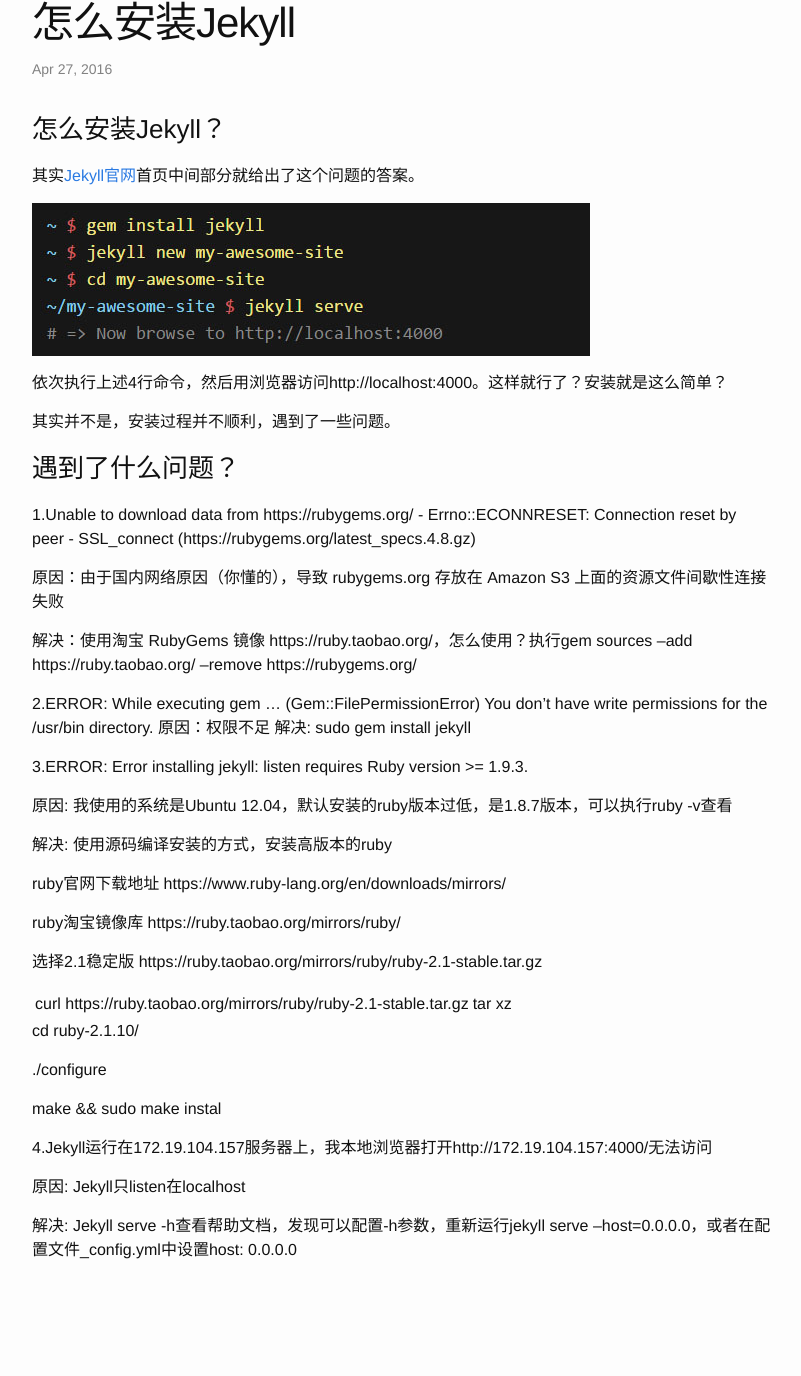
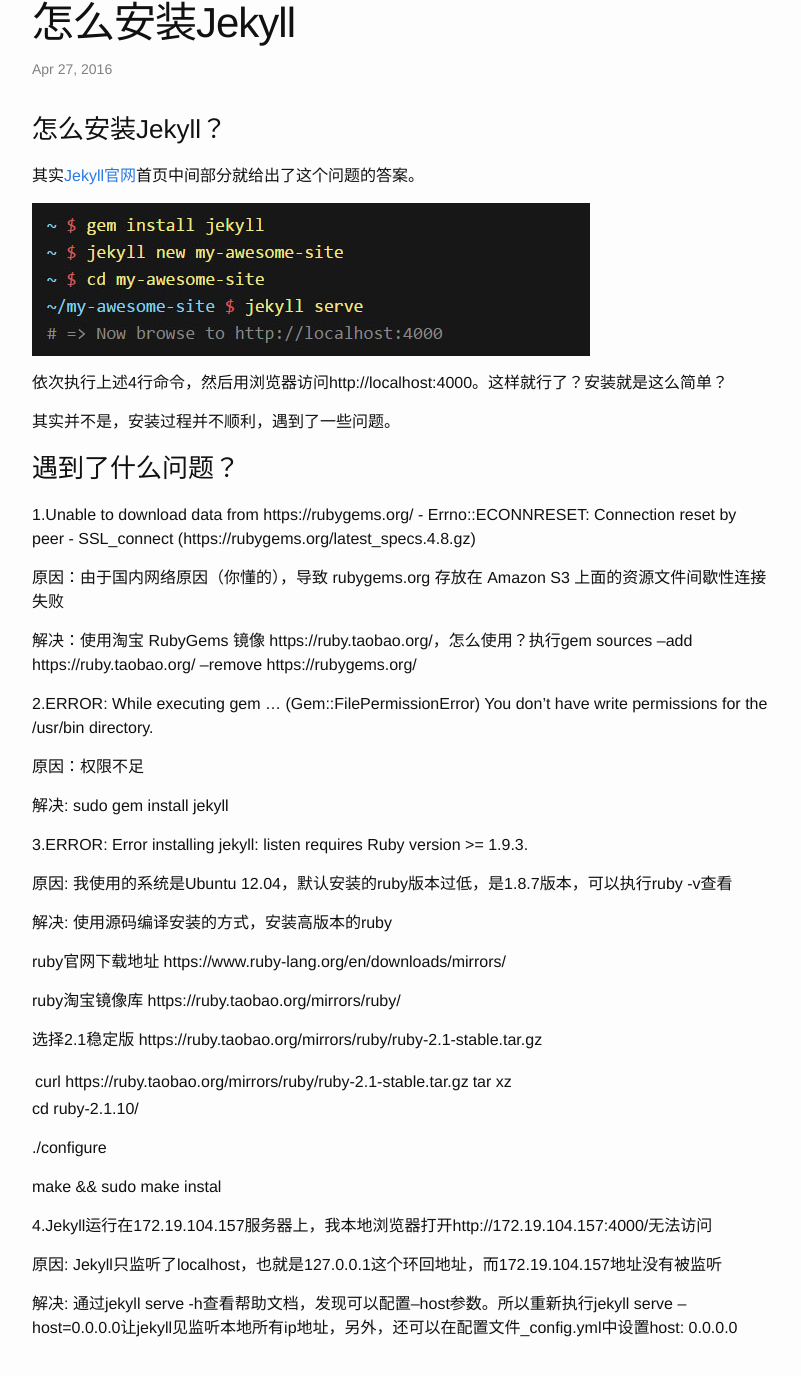
Before and after one commit to liuyixing/liuyixing.github.io, a Jekyll site: the page built from _posts/2016-04-27-how-to-install-jekyll.markdown, in a window 1280 px wide and 1400 px high, scrolled down 90 px. Shown: the top 1376 px of the window, without its empty margins (238-1039 px from the left). Built offline with Jekyll 4.4.1, drawn with Linux system fonts in a browser that asks for light colours; comment, search, counter and statistics services are not loaded; before the commit the page ends 1412 px from its top, so only the background shows below that.

Commit message:
修改文章

```diff
--- a/_posts/2016-04-27-how-to-install-jekyll.markdown
+++ b/_posts/2016-04-27-how-to-install-jekyll.markdown
@@ -24,7 +24,9 @@
 
 2.ERROR:  While executing gem ... (Gem::FilePermissionError)
     You don't have write permissions for the /usr/bin directory.
+
 原因：权限不足
+
 解决: sudo gem install jekyll
 
 3.ERROR:  Error installing jekyll:
@@ -50,8 +52,8 @@
 
 4.Jekyll运行在172.19.104.157服务器上，我本地浏览器打开http://172.19.104.157:4000/无法访问
 
-原因: Jekyll只listen在localhost
+原因: Jekyll只监听了localhost，也就是127.0.0.1这个环回地址，而172.19.104.157地址没有被监听
 
-解决: Jekyll serve -h查看帮助文档，发现可以配置-h参数，重新运行jekyll serve --host=0.0.0.0，或者在配置文件_config.yml中设置host: 0.0.0.0
+解决: 通过jekyll serve -h查看帮助文档，发现可以配置--host参数。所以重新执行jekyll serve --host=0.0.0.0让jekyll见监听本地所有ip地址，另外，还可以在配置文件_config.yml中设置host: 0.0.0.0
 
 [Jekyll官网]: https://jekyllrb.com/
```
